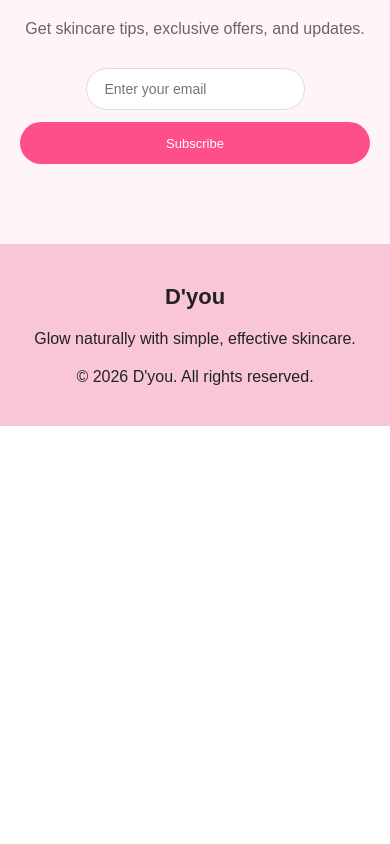
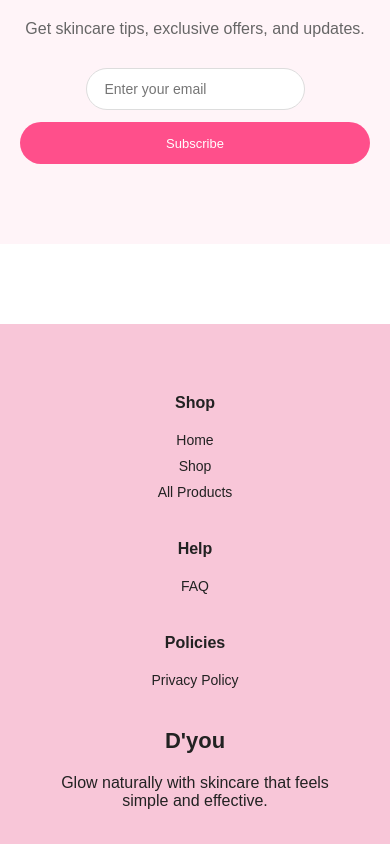
Before and after one commit to elianmoussa770-jpg/Skincare-store, a React (Create React App) app: page / in a window 390 px wide. Shown: the part 3218-4062 px from the top of the page. Before the commit the page ends 3644 px from the top, so only its background shows below. Built offline with nearby package versions, Linux system fonts and the light colour scheme.

Commit message:
fix: responsive and category fixes

```diff
--- a/src/components/Footer.jsx
+++ b/src/components/Footer.jsx
@@ -1,14 +1,35 @@
+import { Link } from "react-router-dom";
+
 export default function Footer() {
   return (
     <footer className="footer">
+
+      {/* SHOP */}
+      <div className="footer-col">
+        <h4>Shop</h4>
+        <Link to="/">Home</Link>
+        <Link to="/shop">Shop</Link>
+        <Link to="/shop">All Products</Link>
+      </div>
+
+      {/* HELP */}
+      <div className="footer-col">
+        <h4>Help</h4>
+        <Link to="/faq">FAQ</Link>
+      </div>
+
+      {/* POLICIES */}
+      <div className="footer-col">
+        <h4>Policies</h4>
+        <Link to="/privacy">Privacy Policy</Link>
+      </div>
+
+      {/* BRAND (optional but usually you had it) */}
       <div className="footer-col">
         <h3>D'you</h3>
-        <p>Glow naturally with simple, effective skincare.</p>
+        <p>Glow naturally with skincare that feels simple and effective.</p>
       </div>
 
-      <div className="footer-col">
-        <p>© {new Date().getFullYear()} D'you. All rights reserved.</p>
-      </div>
     </footer>
   );
 }
--- a/src/styles/global.css
+++ b/src/styles/global.css
@@ -1064,11 +1064,41 @@ body {
 
   /* FOOTER CLEAN */
   .footer {
-    flex-direction: column;
-    text-align: center;
-    gap: 20px;
-    padding: 40px 20px;
-  }
+  background: #f8c6d8;
+  padding: 70px 60px;
+  display: flex;
+  justify-content: space-between;
+  flex-wrap: wrap;
+  gap: 40px;
+  margin-top: 80px;
+}
+
+.footer-col {
+  display: flex;
+  flex-direction: column;
+  gap: 10px;
+  min-width: 160px;
+}
+
+.footer h3 {
+  font-size: 22px;
+}
+
+.footer h4 {
+  font-size: 16px;
+  margin-bottom: 10px;
+}
+
+.footer a {
+  text-decoration: none;
+  color: #222;
+  font-size: 14px;
+  transition: 0.3s;
+}
+
+.footer a:hover {
+  color: #ff4f8b;
+}
 
   /* CATEGORY PAGE */
   .category-card {
```
